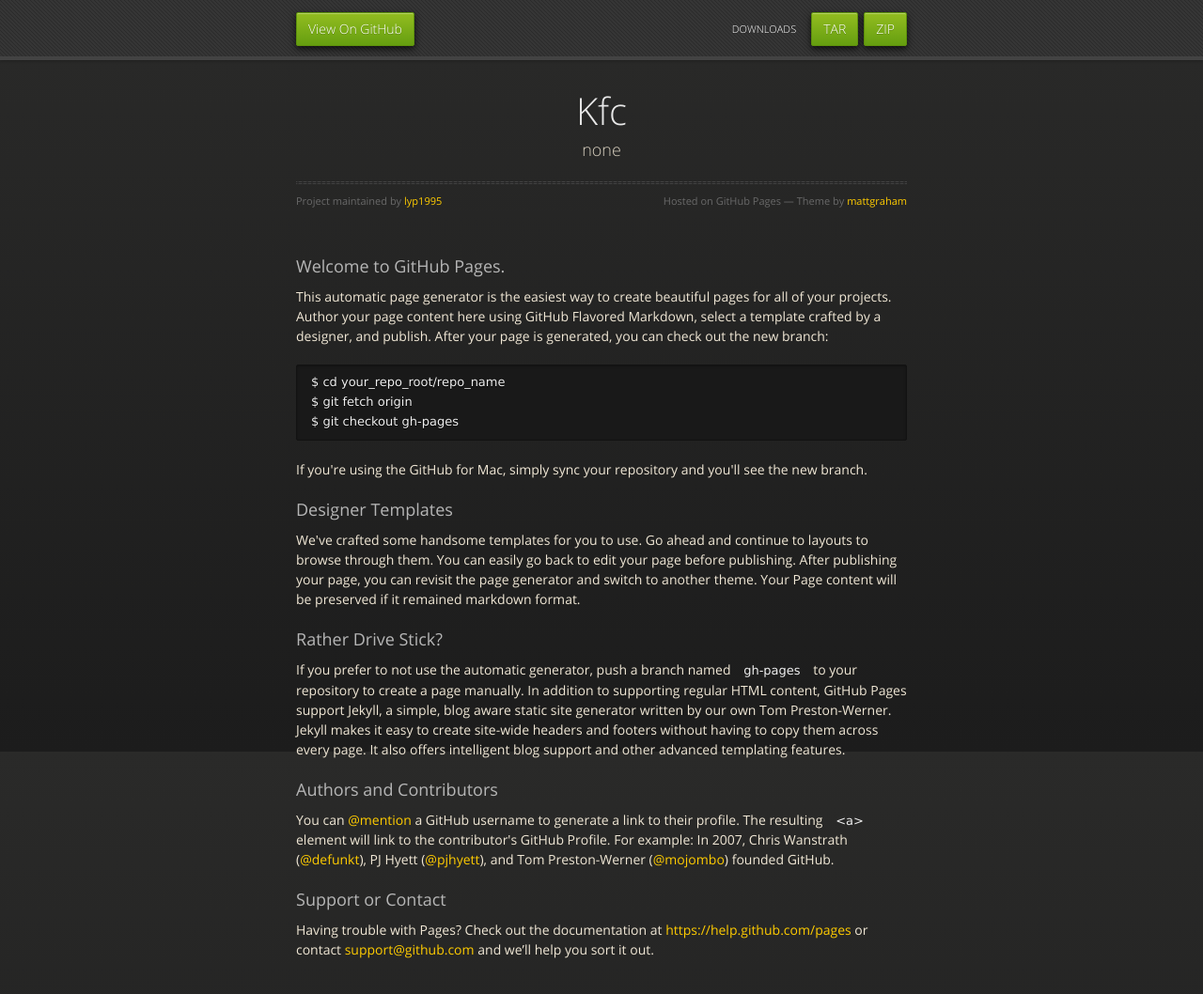
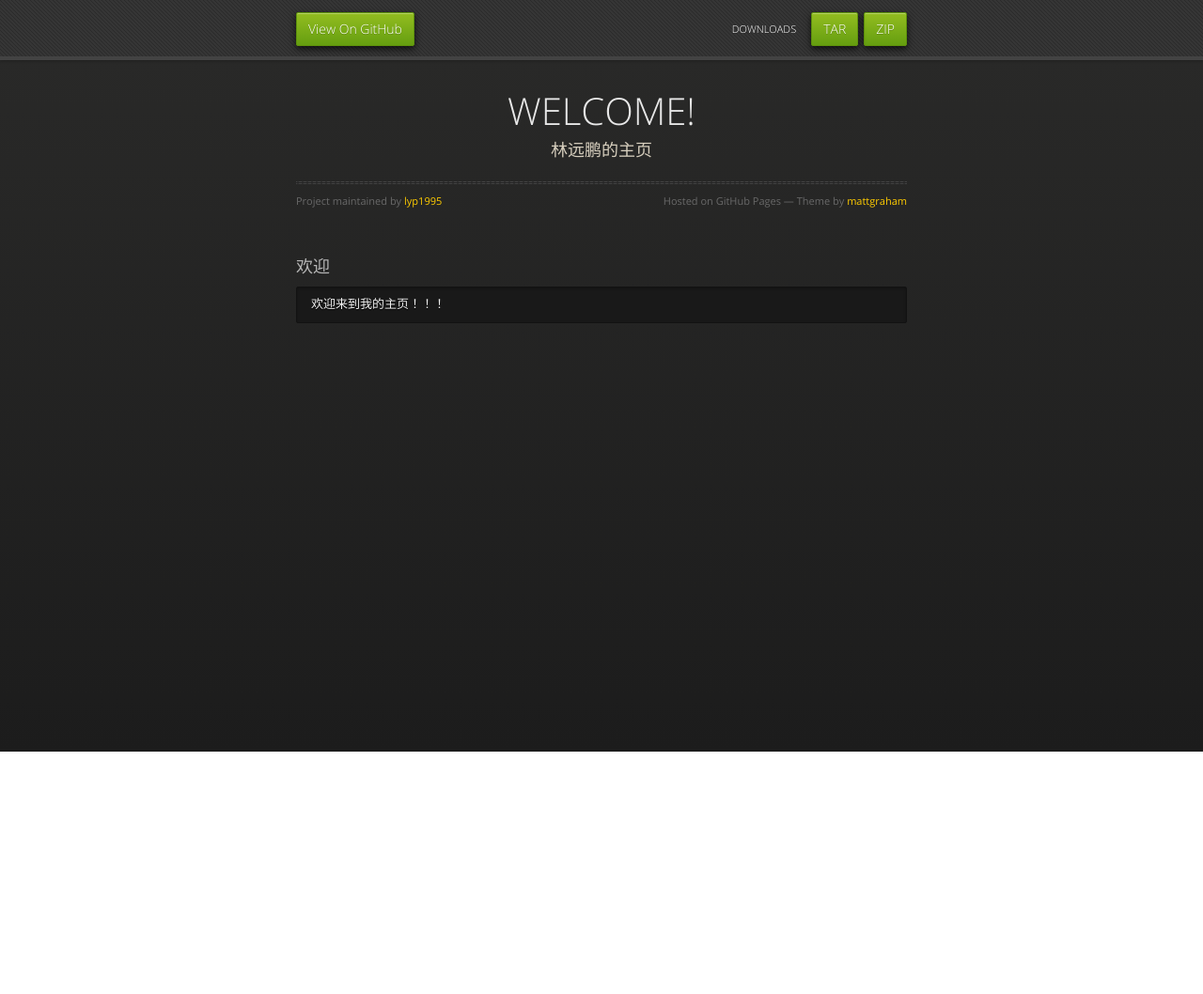
Before and after one commit to lyp1995/kfc, a plain HTML site: page index.html in a window 1280 px wide. Shown: the whole page at 94% size. After the commit the page ends 800 px from the top, so only its background shows below. Drawn offline with nearby package versions, Linux system fonts and the light colour scheme.

```diff
--- a/index.html
+++ b/index.html
@@ -3,7 +3,7 @@
   <head>
     <meta charset="utf-8">
     <meta http-equiv="X-UA-Compatible" content="chrome=1">
-    <title>Kfc by lyp1995</title>
+    <title>WELCOME! by lyp1995</title>
     <link rel="stylesheet" href="stylesheets/styles.css">
     <link rel="stylesheet" href="stylesheets/pygment_trac.css">
     <script src="https://ajax.googleapis.com/ajax/libs/jquery/1.7.1/jquery.min.js"></script>
@@ -31,44 +31,18 @@
 
       <section>
         <div id="title">
-          <h1>Kfc</h1>
-          <p>none</p>
+          <h1>WELCOME!</h1>
+          <p>林远鹏的主页</p>
           <hr>
           <span class="credits left">Project maintained by <a href="https://github.com/lyp1995">lyp1995</a></span>
           <span class="credits right">Hosted on GitHub Pages &mdash; Theme by <a href="https://twitter.com/michigangraham">mattgraham</a></span>
         </div>
 
         <h3>
-<a id="welcome-to-github-pages" class="anchor" href="#welcome-to-github-pages" aria-hidden="true"><span class="octicon octicon-link"></span></a>Welcome to GitHub Pages.</h3>
+<a id="欢迎" class="anchor" href="#%E6%AC%A2%E8%BF%8E" aria-hidden="true"><span class="octicon octicon-link"></span></a>欢迎</h3>
 
-<p>This automatic page generator is the easiest way to create beautiful pages for all of your projects. Author your page content here using GitHub Flavored Markdown, select a template crafted by a designer, and publish. After your page is generated, you can check out the new branch:</p>
-
-<pre><code>$ cd your_repo_root/repo_name
-$ git fetch origin
-$ git checkout gh-pages
+<pre><code>欢迎来到我的主页！！！
 </code></pre>
-
-<p>If you're using the GitHub for Mac, simply sync your repository and you'll see the new branch.</p>
-
-<h3>
-<a id="designer-templates" class="anchor" href="#designer-templates" aria-hidden="true"><span class="octicon octicon-link"></span></a>Designer Templates</h3>
-
-<p>We've crafted some handsome templates for you to use. Go ahead and continue to layouts to browse through them. You can easily go back to edit your page before publishing. After publishing your page, you can revisit the page generator and switch to another theme. Your Page content will be preserved if it remained markdown format.</p>
-
-<h3>
-<a id="rather-drive-stick" class="anchor" href="#rather-drive-stick" aria-hidden="true"><span class="octicon octicon-link"></span></a>Rather Drive Stick?</h3>
-
-<p>If you prefer to not use the automatic generator, push a branch named <code>gh-pages</code> to your repository to create a page manually. In addition to supporting regular HTML content, GitHub Pages support Jekyll, a simple, blog aware static site generator written by our own Tom Preston-Werner. Jekyll makes it easy to create site-wide headers and footers without having to copy them across every page. It also offers intelligent blog support and other advanced templating features.</p>
-
-<h3>
-<a id="authors-and-contributors" class="anchor" href="#authors-and-contributors" aria-hidden="true"><span class="octicon octicon-link"></span></a>Authors and Contributors</h3>
-
-<p>You can <a href="https://github.com/blog/821" class="user-mention">@mention</a> a GitHub username to generate a link to their profile. The resulting <code>&lt;a&gt;</code> element will link to the contributor's GitHub Profile. For example: In 2007, Chris Wanstrath (<a href="https://github.com/defunkt" class="user-mention">@defunkt</a>), PJ Hyett (<a href="https://github.com/pjhyett" class="user-mention">@pjhyett</a>), and Tom Preston-Werner (<a href="https://github.com/mojombo" class="user-mention">@mojombo</a>) founded GitHub.</p>
-
-<h3>
-<a id="support-or-contact" class="anchor" href="#support-or-contact" aria-hidden="true"><span class="octicon octicon-link"></span></a>Support or Contact</h3>
-
-<p>Having trouble with Pages? Check out the documentation at <a href="https://help.github.com/pages">https://help.github.com/pages</a> or contact <a href="mailto:support@github.com">support@github.com</a> and we’ll help you sort it out.</p>
       </section>
 
     </div>
```
Also changed, not shown: params.json (+1 -1 lines).
